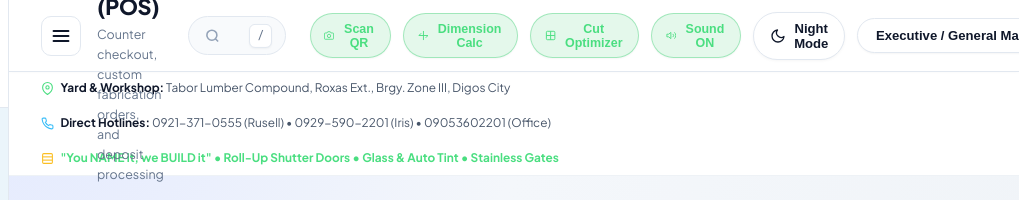
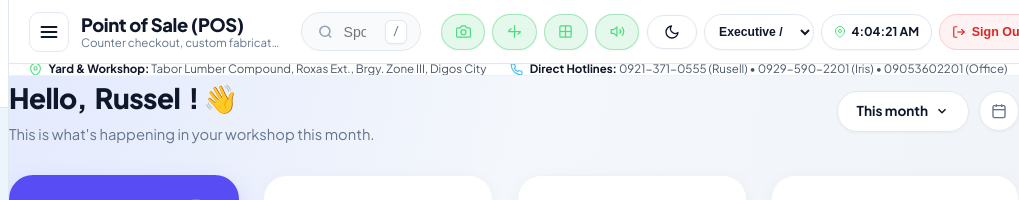
Before and after one commit to xyko123/russels-workshop-pos, a website: page app.html in a window 1280 px wide. Shown: the top 200 px of the page, 261-1280 px from the left. Drawn offline with Linux system fonts and the light colour scheme.

Commit message:
Fix topbar text wrapping, alignment, and brand strip collision

```diff
--- a/app.html
+++ b/app.html
@@ -221,25 +221,25 @@
           <!-- Workshop Live Camera QR Scanner -->
           <button class="topbar-util-btn" onclick="App.openQrScannerModal()" title="Scan Job Slip or Material QR Code with Camera">
             <svg style="width: 15px; height: 15px;" viewBox="0 0 24 24" fill="none" stroke="currentColor" stroke-width="2"><path d="M23 19a2 2 0 0 1-2 2H3a2 2 0 0 1-2-2V8a2 2 0 0 1 2-2h4l2-3h6l2 3h4a2 2 0 0 1 2 2z"/><circle cx="12" cy="13" r="4"/></svg>
-            <span>Scan QR</span>
+            <span class="btn-label">Scan QR</span>
           </button>
 
           <!-- Workshop Quick Dimension & Area Calculator -->
           <button class="topbar-util-btn" onclick="App.openConverterModal()" title="Calculate Glass, Shutter, and Panel Dimensions">
             <svg style="width: 15px; height: 15px;" viewBox="0 0 24 24" fill="none" stroke="currentColor" stroke-width="2"><path d="M2 12h20M2 12l5-5M22 12l-5 5M12 2v20"/></svg>
-            <span>Dimension Calc</span>
+            <span class="btn-label">Dimension Calc</span>
           </button>
 
           <!-- 2D Material Cut & Waste Optimizer -->
           <button class="topbar-util-btn" onclick="App.openCutOptimizerModal()" title="2D Sheet &amp; Bar Cutting Waste Minimizer">
             <svg style="width: 15px; height: 15px;" viewBox="0 0 24 24" fill="none" stroke="currentColor" stroke-width="2"><rect x="3" y="3" width="18" height="18" rx="2"/><line x1="3" y1="12" x2="21" y2="12"/><line x1="12" y1="3" x2="12" y2="21"/></svg>
-            <span>Cut Optimizer</span>
+            <span class="btn-label">Cut Optimizer</span>
           </button>
 
           <!-- Audio Haptic Sound Effects Toggle -->
           <button class="topbar-util-btn" id="btnSoundToggle" onclick="App.toggleSound()" title="Toggle Workshop Audio Tones (Web Audio API)">
             <svg id="soundIcon" style="width: 15px; height: 15px;" viewBox="0 0 24 24" fill="none" stroke="currentColor" stroke-width="2"><polygon points="11 5 6 9 2 9 2 15 6 15 11 19 11 5"/><path d="M19.07 4.93a10 10 0 0 1 0 14.14M15.54 8.46a5 5 0 0 1 0 7.07"/></svg>
-            <span id="soundLabel">Sound ON</span>
+            <span class="btn-label" id="soundLabel">Sound ON</span>
           </button>
 
           <!-- Light Mode & Night Mode Toggle Button -->
@@ -260,14 +260,14 @@
 
           <div class="time-pill">
             <svg style="width: 12px; height: 12px; stroke: #4ade80;" viewBox="0 0 24 24" fill="none" stroke="currentColor" stroke-width="2"><path d="M21 10c0 7-9 13-9 13s-9-6-9-13a9 9 0 0 1 18 0z"/><circle cx="12" cy="10" r="3"/></svg>
-            <span>Digos City:</span>
+            <span class="time-pill-label">Digos City:</span>
             <strong id="liveTimeClock">12:00 PM</strong>
           </div>
 
           <!-- Prominent Logout Button -->
           <button class="topbar-logout-btn" onclick="AuthService.logout()" title="Sign out of system">
             <svg style="width: 14px; height: 14px;" viewBox="0 0 24 24" fill="none" stroke="currentColor" stroke-width="2"><path d="M9 21H5a2 2 0 0 1-2-2V5a2 2 0 0 1 2-2h4"/><polyline points="16 17 21 12 16 7"/><line x1="21" y1="12" x2="9" y2="12"/></svg>
-            <span>Sign Out</span>
+            <span class="btn-label">Sign Out</span>
           </button>
         </div>
       </header>
--- a/css/app.css
+++ b/css/app.css
@@ -496,37 +496,51 @@ body.app-body {
 
 /* TOPBAR */
 .topbar {
-  height: 72px;
+  min-height: 64px;
+  height: 64px;
   background-color: var(--topbar-bg);
   border-bottom: 1px solid var(--border-color);
   display: flex;
   align-items: center;
   justify-content: space-between;
-  padding: 0 2rem;
+  padding: 0 1.25rem;
   position: sticky;
   top: 0;
   z-index: 30;
+  gap: 0.75rem;
+  box-shadow: 0 1px 3px rgba(0, 0, 0, 0.02);
+  box-sizing: border-box;
+}
+
+.workshop-brand-strip {
+  display: flex;
+  align-items: center;
+  justify-content: flex-start;
+  background: #ffffff;
+  border-bottom: 1px solid #eef2f6;
+  padding: 0.35rem 1.25rem;
+  font-size: 0.72rem;
+  color: var(--text-dim);
   gap: 1.5rem;
-  box-shadow: 0 1px 3px rgba(0, 0, 0, 0.02);
-}
-
-.workshop-brand-strip {
-  display: flex;
-  align-items: center;
-  justify-content: space-between;
-  background: #ffffff;
-  border-bottom: 1px solid #eef2f6;
-  padding: 0.45rem 2rem;
-  font-size: 0.74rem;
-  color: var(--text-dim);
-  gap: 1rem;
-  flex-wrap: wrap;
+  white-space: nowrap;
+  overflow-x: auto;
+  scrollbar-width: none;
+  flex-wrap: nowrap;
+  position: relative;
+  z-index: 20;
+  clear: both;
+}
+
+.workshop-brand-strip::-webkit-scrollbar {
+  display: none;
 }
 
 .brand-strip-item {
-  display: flex;
+  display: inline-flex;
   align-items: center;
   gap: 0.4rem;
+  flex-shrink: 0;
+  white-space: nowrap;
 }
 
 .brand-strip-item strong {
@@ -536,27 +550,46 @@ body.app-body {
 .topbar-left {
   display: flex;
   align-items: center;
-  gap: 1rem;
+  gap: 0.75rem;
+  flex-shrink: 0;
+  min-width: max-content;
+}
+
+.page-title-group {
+  display: flex;
+  flex-direction: column;
+  justify-content: center;
+  min-width: 0;
 }
 
 .page-title-group h1 {
-  font-size: 1.35rem;
+  font-size: 1.15rem;
   font-weight: 800;
   color: var(--text-dark);
   letter-spacing: -0.02em;
+  white-space: nowrap;
+  margin: 0;
+  line-height: 1.2;
 }
 
 .page-title-group p {
-  font-size: 0.78rem;
+  font-size: 0.72rem;
   color: var(--text-muted);
+  white-space: nowrap;
+  overflow: hidden;
+  text-overflow: ellipsis;
+  max-width: 280px;
+  margin: 0;
+  line-height: 1.2;
 }
 
 .topbar-center {
   display: flex;
   align-items: center;
-  gap: 1rem;
-  flex: 1;
-  max-width: 480px;
+  gap: 0.75rem;
+  flex: 0 1 320px;
+  min-width: 120px;
+  margin: 0 0.5rem;
 }
 
 .topbar-search {
@@ -750,23 +783,29 @@ body.app-body {
 .topbar-right {
   display: flex;
   align-items: center;
-  gap: 0.75rem;
+  gap: 0.45rem;
+  flex-shrink: 0;
+  flex-wrap: nowrap;
 }
 
 .topbar-util-btn {
   display: inline-flex;
   align-items: center;
-  gap: 0.45rem;
-  padding: 0.5rem 0.9rem;
+  justify-content: center;
+  gap: 0.35rem;
+  padding: 0.4rem 0.65rem;
+  height: 36px;
   background: #ffffff;
   border: 1px solid #e2e8f0;
   border-radius: var(--radius-full);
   color: var(--text-dark);
-  font-size: 0.8rem;
+  font-size: 0.78rem;
   font-weight: 600;
   cursor: pointer;
   transition: all 0.2s cubic-bezier(0.4, 0, 0.2, 1);
   box-shadow: 0 1px 2px rgba(0, 0, 0, 0.04);
+  white-space: nowrap;
+  flex-shrink: 0;
 }
 
 .topbar-util-btn:hover {
@@ -777,15 +816,19 @@ body.app-body {
 }
 
 .role-switcher-select {
-  padding: 0.5rem 0.85rem;
+  height: 36px;
+  padding: 0.35rem 0.65rem;
   background-color: #ffffff;
   border: 1px solid #e2e8f0;
   border-radius: var(--radius-full);
   color: var(--text-dark);
-  font-size: 0.82rem;
+  font-size: 0.76rem;
   font-weight: 600;
   cursor: pointer;
   box-shadow: 0 1px 2px rgba(0, 0, 0, 0.04);
+  white-space: nowrap;
+  flex-shrink: 0;
+  max-width: 170px;
 }
 
 .role-switcher-select option {
@@ -794,37 +837,90 @@ body.app-body {
 }
 
 .time-pill {
-  font-size: 0.8rem;
+  height: 36px;
+  font-size: 0.76rem;
   font-weight: 600;
   color: var(--text-dark);
   background: #ffffff;
-  padding: 0.5rem 0.95rem;
+  padding: 0.35rem 0.75rem;
   border-radius: var(--radius-full);
   border: 1px solid #e2e8f0;
-  display: flex;
-  align-items: center;
-  gap: 0.45rem;
+  display: inline-flex;
+  align-items: center;
+  gap: 0.35rem;
   box-shadow: 0 1px 2px rgba(0, 0, 0, 0.04);
+  white-space: nowrap;
+  flex-shrink: 0;
 }
 
 .topbar-logout-btn {
+  height: 36px;
   display: inline-flex;
   align-items: center;
+  justify-content: center;
   gap: 0.35rem;
-  padding: 0.5rem 0.95rem;
+  padding: 0.4rem 0.75rem;
   background: #fef2f2;
   border: 1px solid #fecaca;
   border-radius: var(--radius-full);
   color: #dc2626;
-  font-size: 0.8rem;
+  font-size: 0.78rem;
   font-weight: 700;
   cursor: pointer;
   transition: all 0.2s ease;
+  white-space: nowrap;
+  flex-shrink: 0;
 }
 
 .topbar-logout-btn:hover {
   background: #dc2626;
   color: #ffffff;
+  border-color: #dc2626;
+  box-shadow: 0 4px 12px rgba(220, 38, 38, 0.25);
+}
+
+/* Responsive Topbar Alignment & Space Preserving Rules */
+@media (max-width: 1450px) {
+  .topbar-util-btn .btn-label {
+    display: none;
+  }
+  .topbar-theme-toggle .theme-toggle-label {
+    display: none;
+  }
+  .time-pill .time-pill-label {
+    display: none;
+  }
+  .role-switcher-select {
+    max-width: 110px;
+  }
+  .page-title-group p {
+    max-width: 200px;
+  }
+}
+
+@media (max-width: 1200px) {
+  .page-title-group p {
+    display: none;
+  }
+  .topbar-center {
+    max-width: 180px;
+  }
+  .role-switcher-select {
+    display: none;
+  }
+}
+
+@media (max-width: 950px) {
+  .topbar-center {
+    display: none;
+  }
+  .time-pill {
+    display: none;
+  }
+  .topbar-logout-btn .btn-label {
+    display: none;
+  }
+}
   border-color: #dc2626;
   box-shadow: 0 4px 12px rgba(220, 38, 38, 0.25);
 }
```
